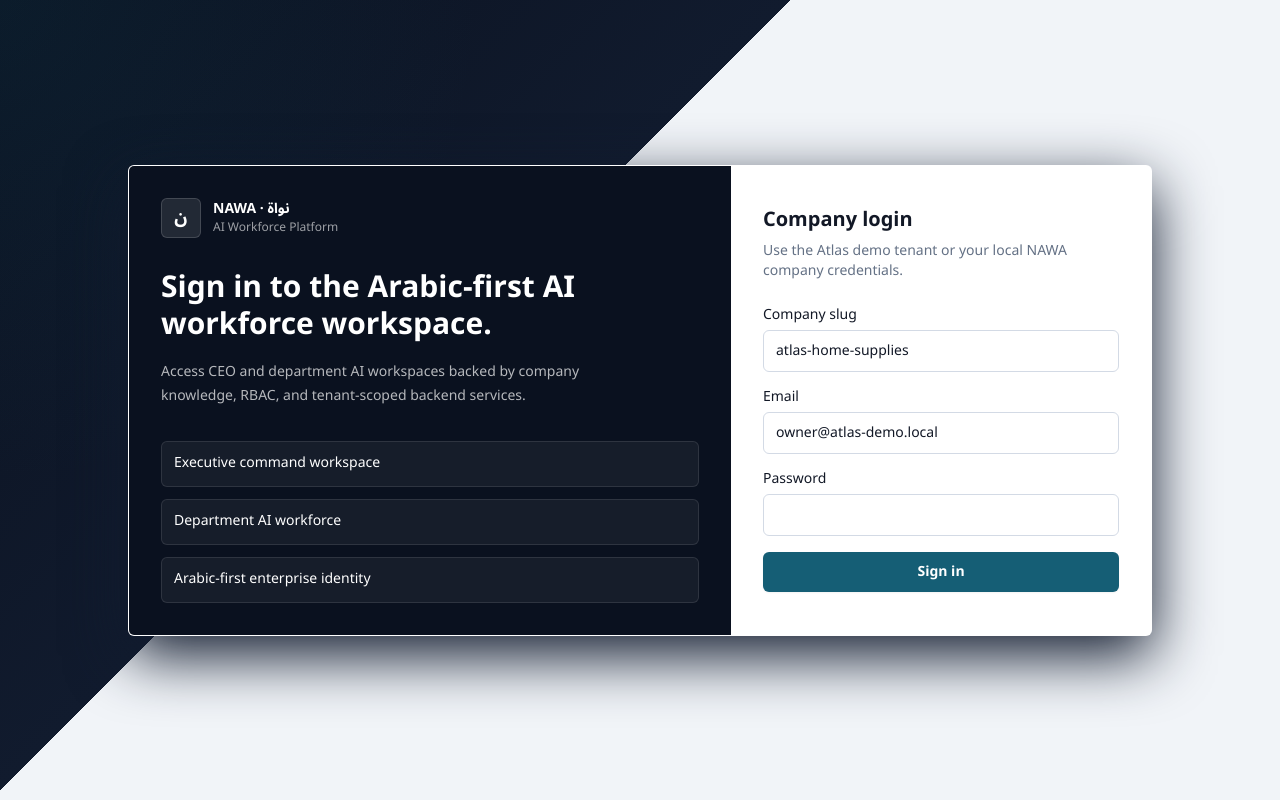
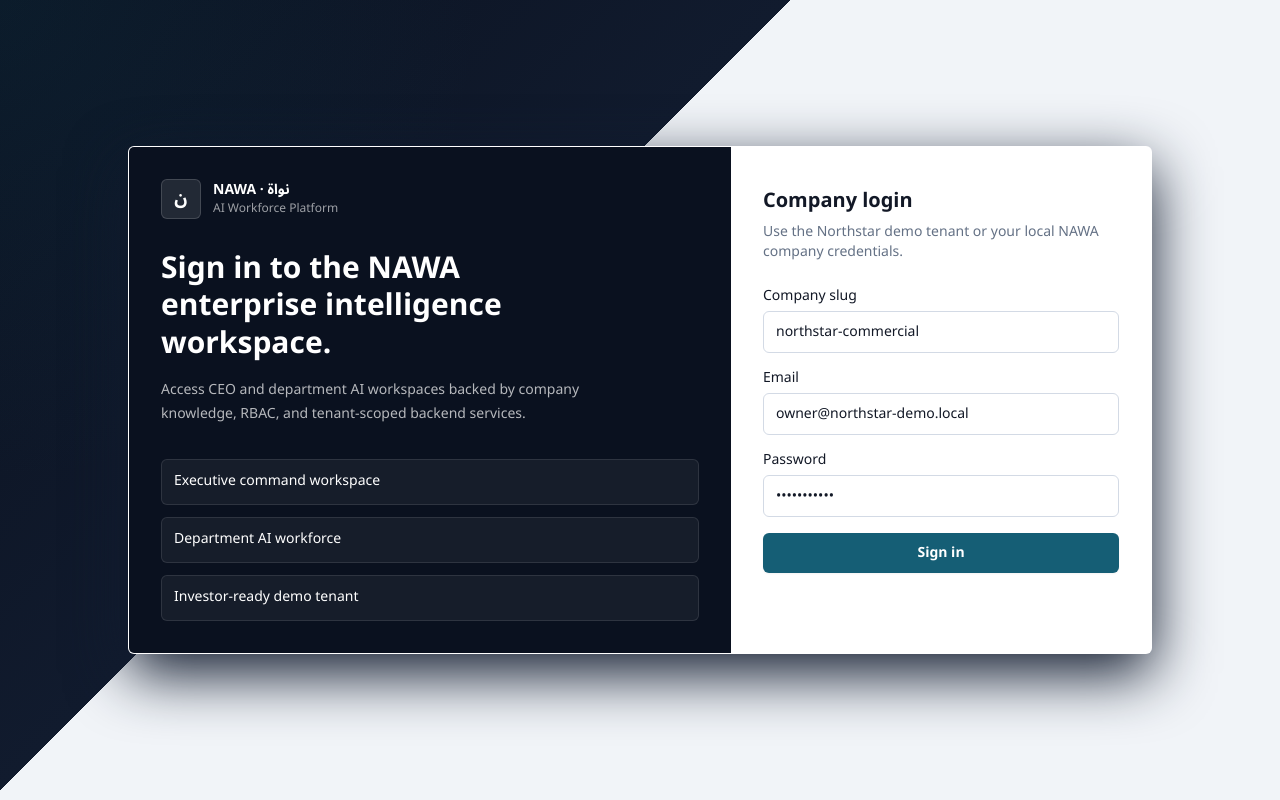
Before and after one commit to mubarakhantoosh56-bot/NAWA, a Next.js app in the folder frontend/: page /login in a window 1280 px wide. Built offline with nearby package versions, Linux system fonts and the light colour scheme.

Commit message:
Standardize local demo credentials

```diff
--- a/frontend/src/app/login/page.tsx
+++ b/frontend/src/app/login/page.tsx
@@ -15,7 +15,7 @@ export default function LoginPage() {
             </div>
           </div>
           <h1 className="mt-8 max-w-md text-3xl font-semibold leading-tight">
-            Sign in to the Arabic-first AI workforce workspace.
+            Sign in to the NAWA enterprise intelligence workspace.
           </h1>
           <p className="mt-4 max-w-md text-sm leading-6 text-white/70">
             Access CEO and department AI workspaces backed by company knowledge,
@@ -24,7 +24,7 @@ export default function LoginPage() {
           <div className="mt-8 grid gap-3 text-sm">
             <div className="rounded-md border border-white/10 bg-white/5 p-3">Executive command workspace</div>
             <div className="rounded-md border border-white/10 bg-white/5 p-3">Department AI workforce</div>
-            <div className="rounded-md border border-white/10 bg-white/5 p-3">Arabic-first enterprise identity</div>
+            <div className="rounded-md border border-white/10 bg-white/5 p-3">Investor-ready demo tenant</div>
           </div>
         </div>
 
@@ -33,7 +33,7 @@ export default function LoginPage() {
             <div className="text-sm font-semibold text-accent md:hidden">NAWA · نواة</div>
             <h2 className="mt-2 text-xl font-semibold text-ink">Company login</h2>
             <p className="mt-2 text-sm text-muted">
-              Use the Atlas demo tenant or your local NAWA company credentials.
+              Use the Northstar demo tenant or your local NAWA company credentials.
             </p>
           </div>
           <LoginForm />
--- a/frontend/src/components/auth/LoginForm.tsx
+++ b/frontend/src/components/auth/LoginForm.tsx
@@ -7,9 +7,9 @@ import { useAuth } from "@/components/auth/AuthProvider";
 
 export function LoginForm() {
   const { loginUser, status } = useAuth();
-  const [companySlug, setCompanySlug] = useState("atlas-home-supplies");
-  const [email, setEmail] = useState("owner@atlas-demo.local");
-  const [password, setPassword] = useState("");
+  const [companySlug, setCompanySlug] = useState("northstar-commercial");
+  const [email, setEmail] = useState("owner@northstar-demo.local");
+  const [password, setPassword] = useState("password123");
   const [error, setError] = useState<string | null>(null);
 
   async function handleSubmit(event: FormEvent<HTMLFormElement>) {
```
Also changed, not shown: 2 other files (tests, documents, lock files or other folders).
